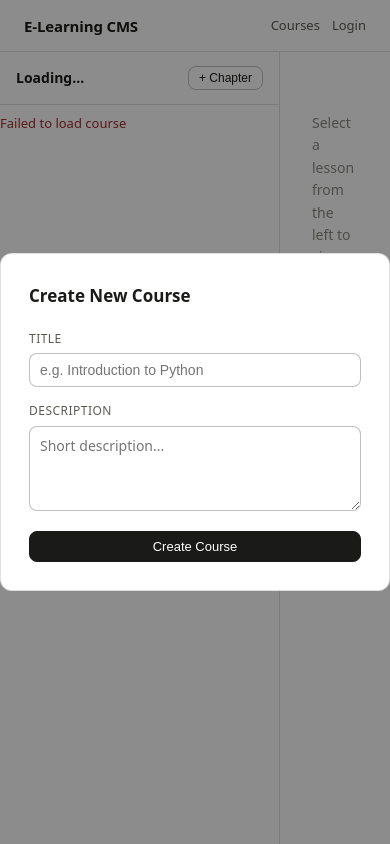
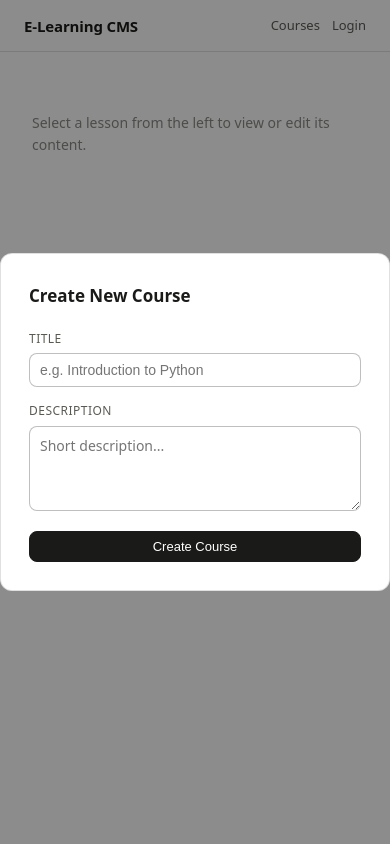
Before and after one commit to VuSiSi/advanced-db-elearning-cms, a FastAPI app: page /courses/1 in a window 390 px wide. Run offline with FastAPI, Linux system fonts and the light colour scheme; parts of the project's set-up code (start-up, migrations or seed data) failed here and were passed over.

Commit message:
feat: add responsive design for editor layout and implement context menu for course actions (Q)

```diff
--- a/backend/app/static/css/style.css
+++ b/backend/app/static/css/style.css
@@ -286,3 +286,19 @@ textarea { resize: vertical; font-family: inherit; line-height: 1.6; }
 .empty-state { color: var(--text-muted); font-size: 14px; padding: 32px 0; }
 .error-state { color: #A32D2D; font-size: 13px; }
 .muted       { color: var(--text-muted); font-size: 13px; }
+
+/* ── Responsive breakpoints ─────────────────────────────── */
+@media (max-width: 768px) {
+  .editor-layout {
+    grid-template-columns: 1fr;
+  }
+  .editor-sidebar {
+    display: none;
+    border-right: none;
+    border-bottom: 0.5px solid var(--border);
+    max-height: 240px;
+  }
+  .co-grid {
+    grid-template-columns: 1fr;
+  }
+}
```
Also changed, not shown: backend/app/templates/courses.html (+17 -3 lines).
